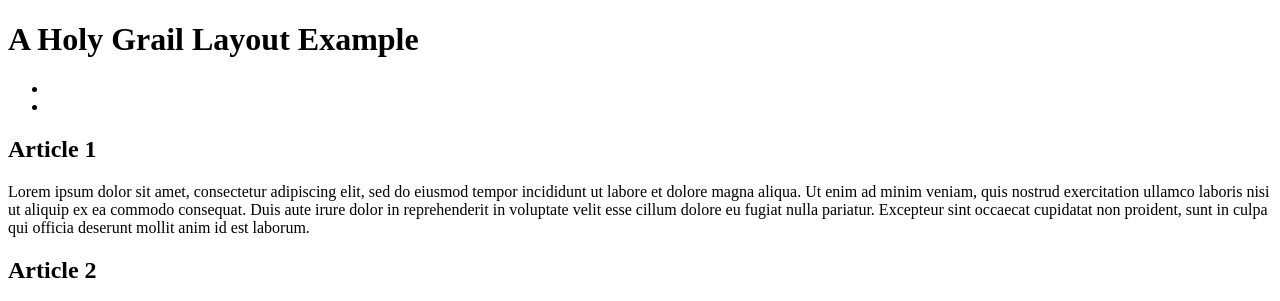
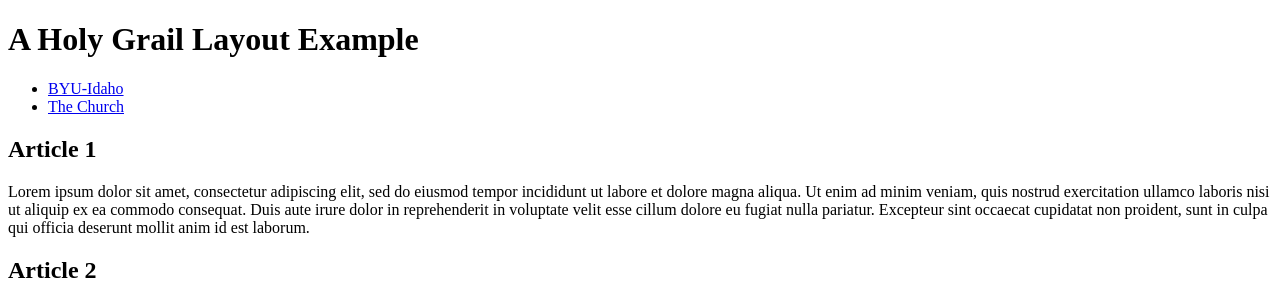
Before and after one commit to spark2022/wdd130, a plain HTML site: page week02/holygrail.html in a window 1280 px wide. Shown: the top 301 px of the page. Drawn offline with Linux system fonts and the light colour scheme.

Commit message:
Holy Grail

```diff
--- a/week02/holygrail.html
+++ b/week02/holygrail.html
@@ -13,8 +13,8 @@
         </header>
         <nav>
             <ul>
-                <li><a></a></li>
-                <li><a></a></li>
+                <li><a href="https://byui.edu">BYU-Idaho</a></li>
+                <li><a href="https://churchofjesuschrist.org">The Church</a></li>
             </ul>
         </nav>
         <main>
```
